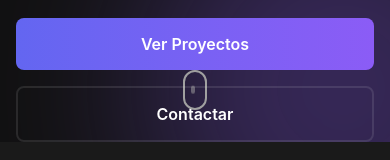
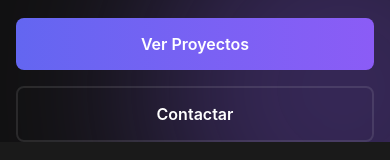
Before and after one commit to jesusfvb/portfolio, a React (Vite) app: page / in a window 390 px wide. Shown: the part 888-1048 px from the top of the page. Built offline with nearby package versions, Linux system fonts and the light colour scheme.

Commit message:
feat(hero): Enhance Hero component with scroll indicator functionality and improve layout responsiveness using Tailwind CSS

```diff
--- a/src/presentation/components/sections/Hero.tsx
+++ b/src/presentation/components/sections/Hero.tsx
@@ -1,44 +1,86 @@
-import profileImage from '@/assets/1000001843.JPG';
+import { useState, useEffect } from "react";
+import profileImage from "@/assets/1000001843.JPG";
 
 const Hero = () => {
+  const [showScrollIndicator, setShowScrollIndicator] = useState(true);
+
   const scrollToSection = (id: string) => {
     const element = document.getElementById(id);
     if (element) {
-      element.scrollIntoView({ behavior: 'smooth' });
+      element.scrollIntoView({ behavior: "smooth" });
     }
   };
 
+  useEffect(() => {
+    const handleScroll = () => {
+      const windowHeight = window.innerHeight;
+      const documentHeight = document.documentElement.scrollHeight;
+      const scrollTop =
+        window.pageYOffset || document.documentElement.scrollTop;
+
+      // Mostrar indicador si no hemos llegado al final de la página
+      // Con un margen de 100px para que desaparezca antes de llegar completamente al final
+      const isNearBottom = scrollTop + windowHeight >= documentHeight - 100;
+      setShowScrollIndicator(!isNearBottom);
+    };
+
+    // Verificar inicialmente
+    handleScroll();
+
+    window.addEventListener("scroll", handleScroll);
+    window.addEventListener("resize", handleScroll);
+
+    return () => {
+      window.removeEventListener("scroll", handleScroll);
+      window.removeEventListener("resize", handleScroll);
+    };
+  }, []);
+
   return (
-    <section id="hero" className="relative min-h-screen flex items-center pt-20 overflow-hidden">
+    <section
+      id="hero"
+      className="relative min-h-screen flex items-center pt-20 overflow-hidden"
+    >
       <div className="absolute inset-0 -z-10 overflow-hidden">
         <div className="absolute w-[500px] h-[500px] bg-[#6366f1] rounded-full blur-[80px] opacity-30 -top-[200px] -left-[200px] animate-float"></div>
-        <div className="absolute w-[400px] h-[400px] bg-[#8b5cf6] rounded-full blur-[80px] opacity-30 -bottom-[150px] -right-[150px] animate-float" style={{ animationDelay: '5s' }}></div>
-        <div className="absolute w-[300px] h-[300px] bg-[#ec4899] rounded-full blur-[80px] opacity-30 top-1/2 left-1/2 -translate-x-1/2 -translate-y-1/2 animate-float" style={{ animationDelay: '10s' }}></div>
+        <div
+          className="absolute w-[400px] h-[400px] bg-[#8b5cf6] rounded-full blur-[80px] opacity-30 -bottom-[150px] -right-[150px] animate-float"
+          style={{ animationDelay: "5s" }}
+        ></div>
+        <div
+          className="absolute w-[300px] h-[300px] bg-[#ec4899] rounded-full blur-[80px] opacity-30 top-1/2 left-1/2 -translate-x-1/2 -translate-y-1/2 animate-float"
+          style={{ animationDelay: "10s" }}
+        ></div>
       </div>
       <div className="container">
         <div className="grid grid-cols-1 md:grid-cols-2 gap-16 items-center w-full">
           <div className="z-10 md:order-1 order-2">
             <h1 className="flex flex-col gap-2 mb-6">
-              <span className="text-2xl text-[#a0a0a0] font-normal">Hola, soy</span>
+              <span className="text-2xl text-[#a0a0a0] font-normal">
+                Hola, soy
+              </span>
               <span className="text-5xl md:text-6xl lg:text-7xl font-bold bg-linear-to-r from-[#6366f1] to-[#8b5cf6] bg-clip-text text-transparent leading-tight">
                 Jesús Francisco Vázquez Biltre
               </span>
-              <span className="text-2xl md:text-3xl text-white font-semibold">Desarrollador Full Stack</span>
+              <span className="text-2xl md:text-3xl text-white font-semibold">
+                Desarrollador Full Stack
+              </span>
             </h1>
             <p className="text-lg text-[#a0a0a0] leading-relaxed mb-8 max-w-[600px]">
-              Apasionado por crear soluciones digitales innovadoras y experiencias de usuario excepcionales.
-              Especializado en desarrollo web moderno con tecnologías de vanguardia.
+              Apasionado por crear soluciones digitales innovadoras y
+              experiencias de usuario excepcionales. Especializado en desarrollo
+              web moderno con tecnologías de vanguardia.
             </p>
             <div className="flex gap-4 flex-wrap md:justify-start justify-center">
               <button
                 className="px-8 py-3.5 rounded-lg text-base font-semibold cursor-pointer transition-all duration-300 border-none font-inherit bg-linear-to-r from-[#6366f1] to-[#8b5cf6] text-white hover:-translate-y-0.5 hover:shadow-[0_10px_30px_rgba(99,102,241,0.4)] w-full md:w-auto"
-                onClick={() => scrollToSection('projects')}
+                onClick={() => scrollToSection("projects")}
               >
                 Ver Proyectos
               </button>
               <button
                 className="px-8 py-3.5 rounded-lg text-base font-semibold cursor-pointer transition-all duration-300 font-inherit bg-transparent text-white border-2 border-[rgba(255,255,255,0.1)] hover:bg-[#1a1a1a] hover:border-[#6366f1] w-full md:w-auto"
-                onClick={() => scrollToSection('contact')}
+                onClick={() => scrollToSection("contact")}
               >
                 Contactar
               </button>
@@ -58,11 +100,18 @@ const Hero = () => {
             </div>
           </div>
         </div>
-        <div className="absolute bottom-8 left-1/2 -translate-x-1/2 flex flex-col items-center gap-2 text-[#a0a0a0]">
-          <div className="w-6 h-10 border-2 border-[#a0a0a0] rounded-xl relative">
-            <div className="w-1 h-2 bg-[#a0a0a0] rounded-sm absolute top-2 left-1/2 -translate-x-1/2 animate-scroll"></div>
+        {showScrollIndicator && (
+          <div className="fixed bottom-4 md:bottom-8 left-1/2 -translate-x-1/2 flex flex-col items-center gap-2 text-[#a0a0a0] z-50 transition-opacity duration-300">
+            <div
+              className="flex flex-col items-center gap-2 transition-all duration-300 hover:opacity-70 active:opacity-50 hover:scale-110"
+              aria-label="Desplazarse hacia abajo"
+            >
+              <div className="w-5 h-8 md:w-6 md:h-10 border-2 border-[#a0a0a0] rounded-xl relative flex items-center justify-center">
+                <div className="w-1 h-1.5 md:h-2 bg-[#a0a0a0] rounded-sm animate-scroll"></div>
+              </div>
+            </div>
           </div>
-        </div>
+        )}
       </div>
     </section>
   );
--- a/src/presentation/styles/index.css
+++ b/src/presentation/styles/index.css
@@ -80,11 +80,14 @@ button {
 @keyframes scroll {
   0% {
     opacity: 1;
-    transform: translateX(-50%) translateY(0);
+    transform: translateY(-50%);
+  }
+  50% {
+    opacity: 1;
   }
   100% {
     opacity: 0;
-    transform: translateX(-50%) translateY(12px);
+    transform: translateY(calc(50% + 8px));
   }
 }
 
```
